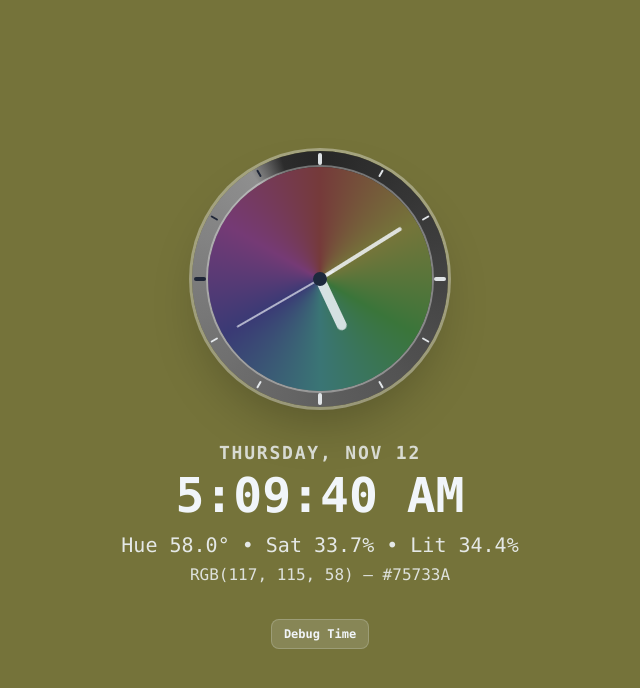
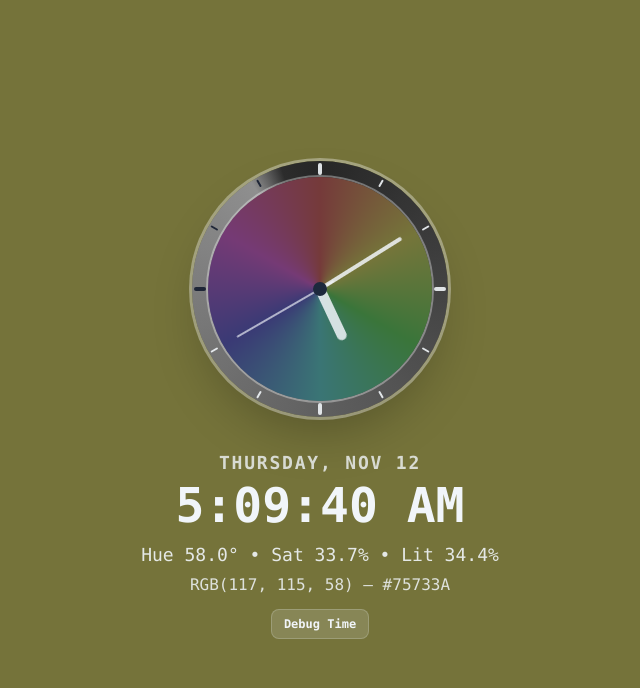
Before and after one commit to DanTheManGude/color-clock-2, a Next.js app: page / in a window 1280 px wide. Shown: the top 688 px of the page, without its empty margins (320-960 px from the left). Built offline with nearby package versions, Linux system fonts and the light colour scheme.

Commit message:
smaller text

```diff
--- a/app/components/ClockReadout.tsx
+++ b/app/components/ClockReadout.tsx
@@ -62,12 +62,12 @@ function ClockReadout({
         <div className={"text-5xl font-bold mb-3"}>{formattedTime}</div>
       </div>
       {/* Primary Hue / Seasonal Saturation / Lightness Summary */}
-      <div className="text-base sm:text-xl opacity-90 mb-0.5 sm:mb-1">
+      <div className="text-base sm:text-lg opacity-90 mb-0.5 sm:mb-1">
         {hslSummary}
       </div>
 
       {/* Live RGB Readout */}
-      <div className={`text-base opacity-85 mb-8`}>{rgbHexSummary}</div>
+      <div className={`text-base opacity-85 mb-3`}>{rgbHexSummary}</div>
     </>
   );
 }
```
